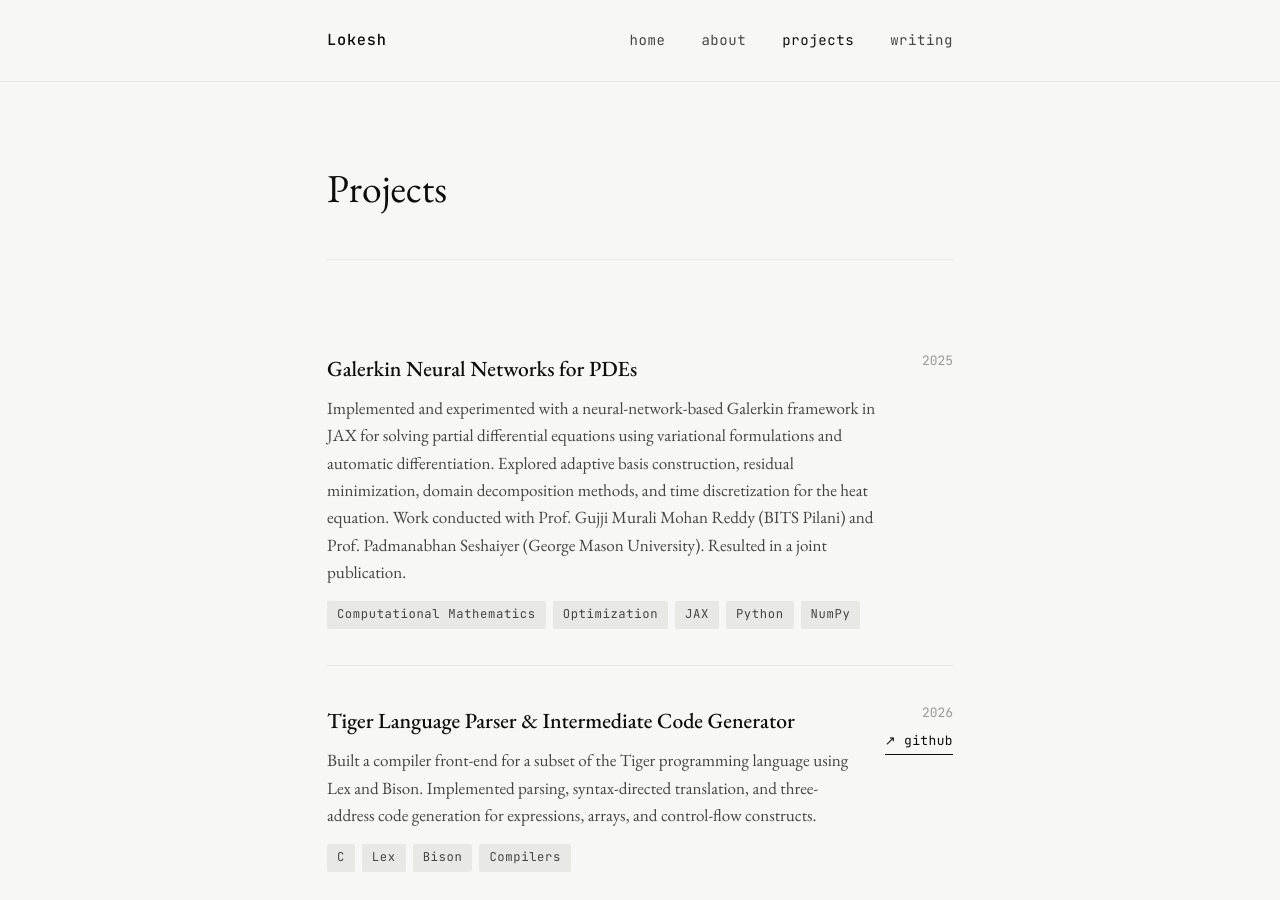
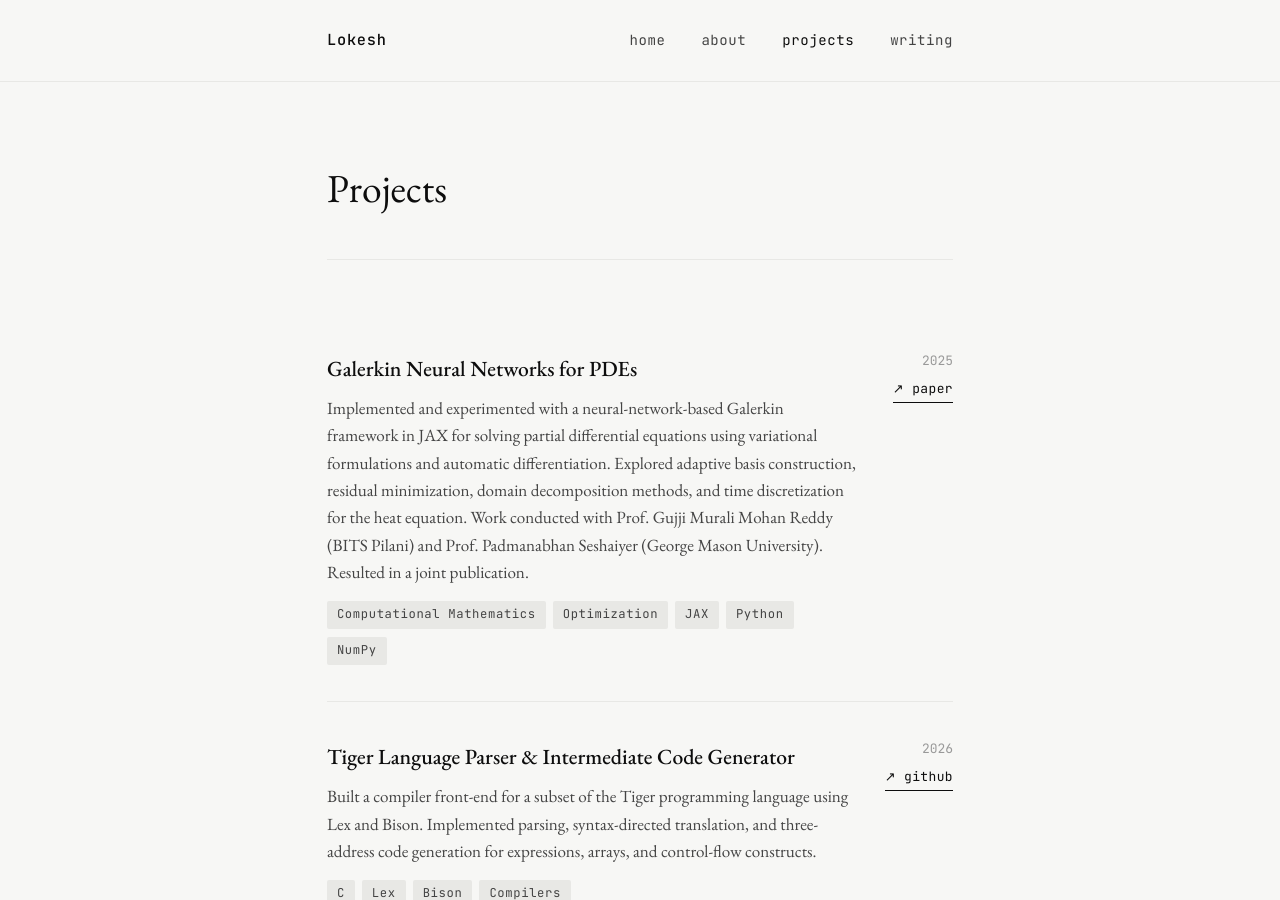
Before and after one commit to Lokesh-bitshyd22/Lokesh-bitshyd22.github.io, a Jekyll site: the page built from projects.md, in a window 1280 px wide and 900 px high. Built offline with Jekyll 4.4.1, drawn with Linux system fonts in a browser that asks for light colours.

Commit message:
Add link to project paper in projects.md

```diff
--- a/projects.md
+++ b/projects.md
@@ -31,6 +31,7 @@ permalink: /projects/
     </div>
     <div class="project-meta">
       <span class="project-year">2025</span>
+      <a class="project-link" href="https://link.springer.com/article/10.1007/s44379-026-00056-0" rel="noopener">↗ paper</a>
     </div>
   </div>
 
```
